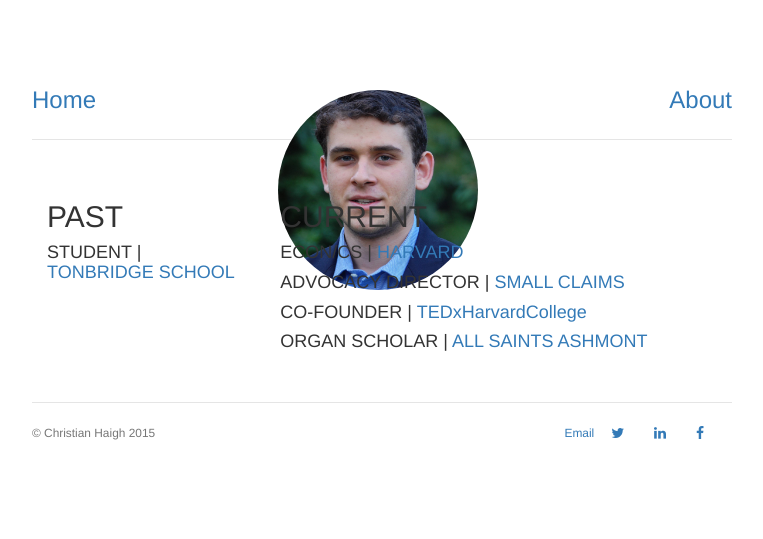
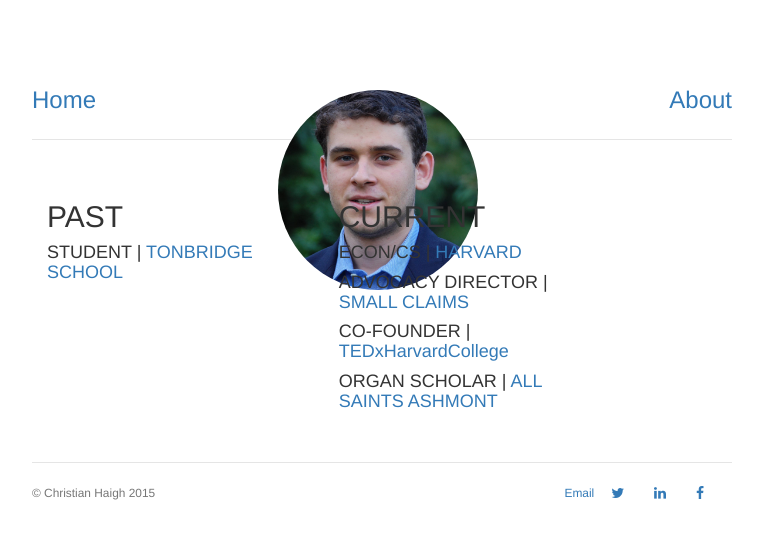
Before and after one commit to christianhaigh/christianhaigh.github.io, a Jekyll site: the page built from index.html, in a window 1280 px wide. Shown: the top 539 px of the page, without its empty margins (258-1021 px from the left). Built offline with Jekyll 4.4.1, drawn with Linux system fonts in a browser that asks for light colours.

Commit message:
Update index.html

```diff
--- a/index.html
+++ b/index.html
@@ -3,13 +3,13 @@
 title: Hank Quinlan, Horrible Cop
 ---
 <div class="row marketing">
-	<div class="col-sm-4">
+	<div class="col-sm-5">
 		<div class="pastblurb">
 			<h2>PAST</h2>
 			<h4>STUDENT | <a href="http://www.tonbridge-school.co.uk">TONBRIDGE SCHOOL</a></h4>
 		</div>
 	</div>
-	<div class="col-sm-8">
+	<div class="col-sm-5">
 		<div class="currentblurb">
 			<h2>CURRENT</h2>
 			<h4>ECON/CS | <a href="http://harvard.edu">HARVARD</a></h4>
```
